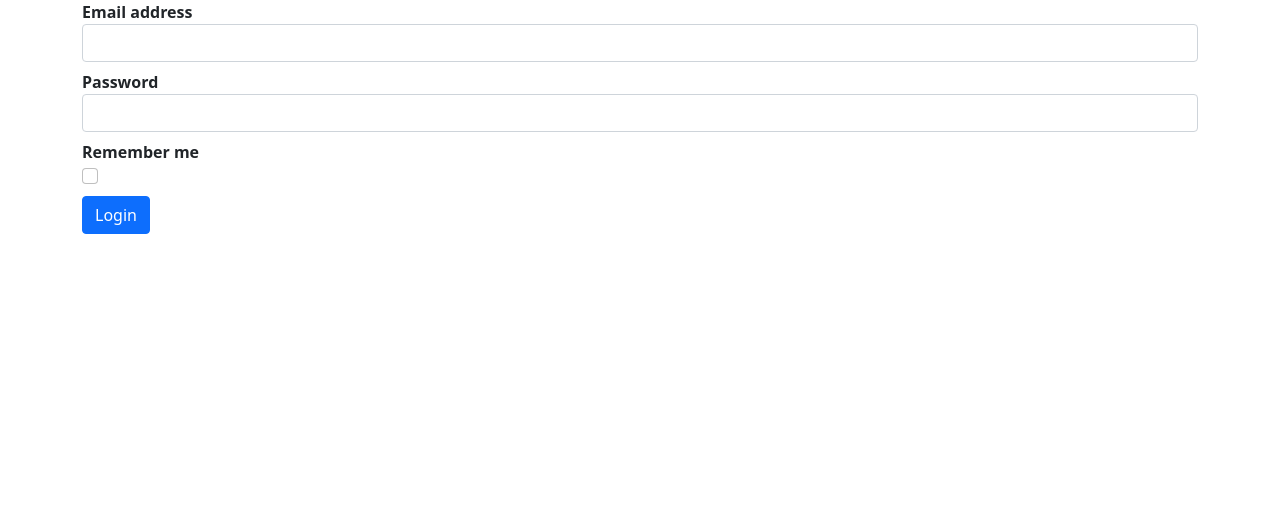
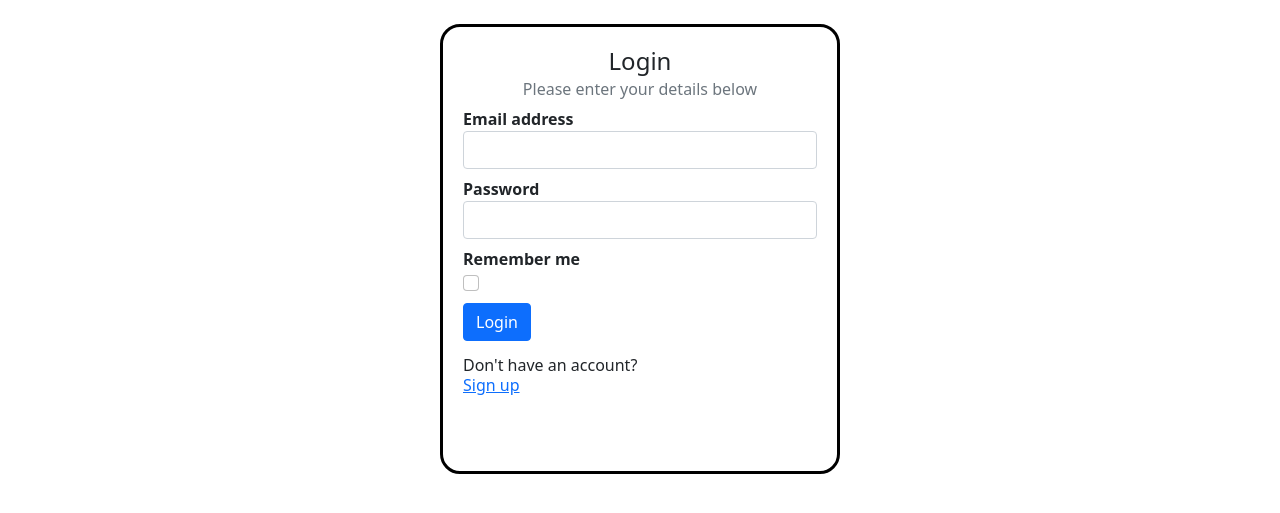
Before and after one commit to Jorge-gg7/comp0034_cw2_team10, a Flask app: template flask_app/templates/login.html in a window 1280 px wide. Shown: the part 62-575 px from the top of the page. Run offline with Flask 3, Linux system fonts and the light colour scheme; the template is opened without the code that fills it: values that come from a table or form of the project are taken from there, most other values are stand-ins (such as "Sample title", 1, 10 or a date in 2020); parts of the project's set-up code (start-up, migrations or seed data) failed here and were passed over; some libraries are stand-ins or nearby versions.

Commit message:
Completed the html styling for the Flask App.

```diff
--- a/flask_app/templates/login.html
+++ b/flask_app/templates/login.html
@@ -1,11 +1,17 @@
 {% extends 'layout.html' %}
 {% from "_formhelpers.html" import render_field %}
 {% block content %}
+    <br>
+    <div class="card" style="width: 400px; min-height: 450px; border-width: 3px; border-color: black; padding: 20px; margin: 0 auto; border-radius: 20px">
+    <h4 class="card-title" style="text-align: center">Login</h4>
+    <h6 class="card-subtitle mb-2 text-muted" style="text-align: center">Please enter your details below</h6>
     <form method=post action="{{ url_for('auth_bp.login') }}">
         {{ form.csrf_token }}
         {{ render_field(form.email, class="form-control") }}
         {{ render_field(form.password, class="form-control") }}
         {{ render_field(form.remember, class="form-check-input") }}
-    <p><button type="submit" class="btn btn-primary">Login</button></p>
+    <p><button type="submit" class="btn btn-primary d-grid">Login</button></p>
     </form>
+        <p class="card-subtitle">Don't have an account?</p>
+    <a class="card-subtitle" href="{{ url_for('auth_bp.signup') }}">Sign up</a>
 {% endblock %}
--- a/flask_app/templates/post.html
+++ b/flask_app/templates/post.html
@@ -1,6 +1,12 @@
 {% extends "layout.html" %}
 {% block content %}
   <article class="media content-section">
+  <br>
+{#  <div class="card" style="width: 400px; min-height: 450px; border-width: 3px; border-color: black; padding: 20px; margin: 0 auto">#}
+    <h4 class="card-title">Would you like to update or delete your post?</h4>
+    <h6 class="card-subtitle mb-2 text-muted">Your post will be displayed on our home page</h6>
+    <br>
+    <div class="card" style="display: auto; border-width: 2px; border-color: black; padding: 5px; border-radius: 20px">
     <div class="media-body">
       <div class="article-metadata">
         <a>{{ post.author.first_name }} {{ post.author.last_name }}</a>
--- a/flask_app/templates/signup.html
+++ b/flask_app/templates/signup.html
@@ -1,7 +1,10 @@
 {% extends 'layout.html' %}
 {% from "_formhelpers.html" import render_field %}
 {% block content %}
-
+    <br>
+    <div class="card" style="width: 400px; min-height: 450px; border-width: 3px; border-color: black; padding: 20px; margin: 0 auto; border-radius: 20px">
+    <h4 class="card-title" style="text-align: center">Create an account</h4>
+    <h6 class="card-subtitle mb-2 text-muted" style="text-align: center">Please enter your details below</h6>
     {# Version using _formhelpers see: https://flask.palletsprojects.com/en/2.0.x/patterns/wtforms/#forms-in-templates #}
     <form method=post action="{{ url_for('auth_bp.signup') }}">
         {{ form.csrf_token }}
```
Also changed, not shown: flask_app/templates/create_post.html (+8 -2 lines), flask_app/templates/home.html (+7 -5 lines).
